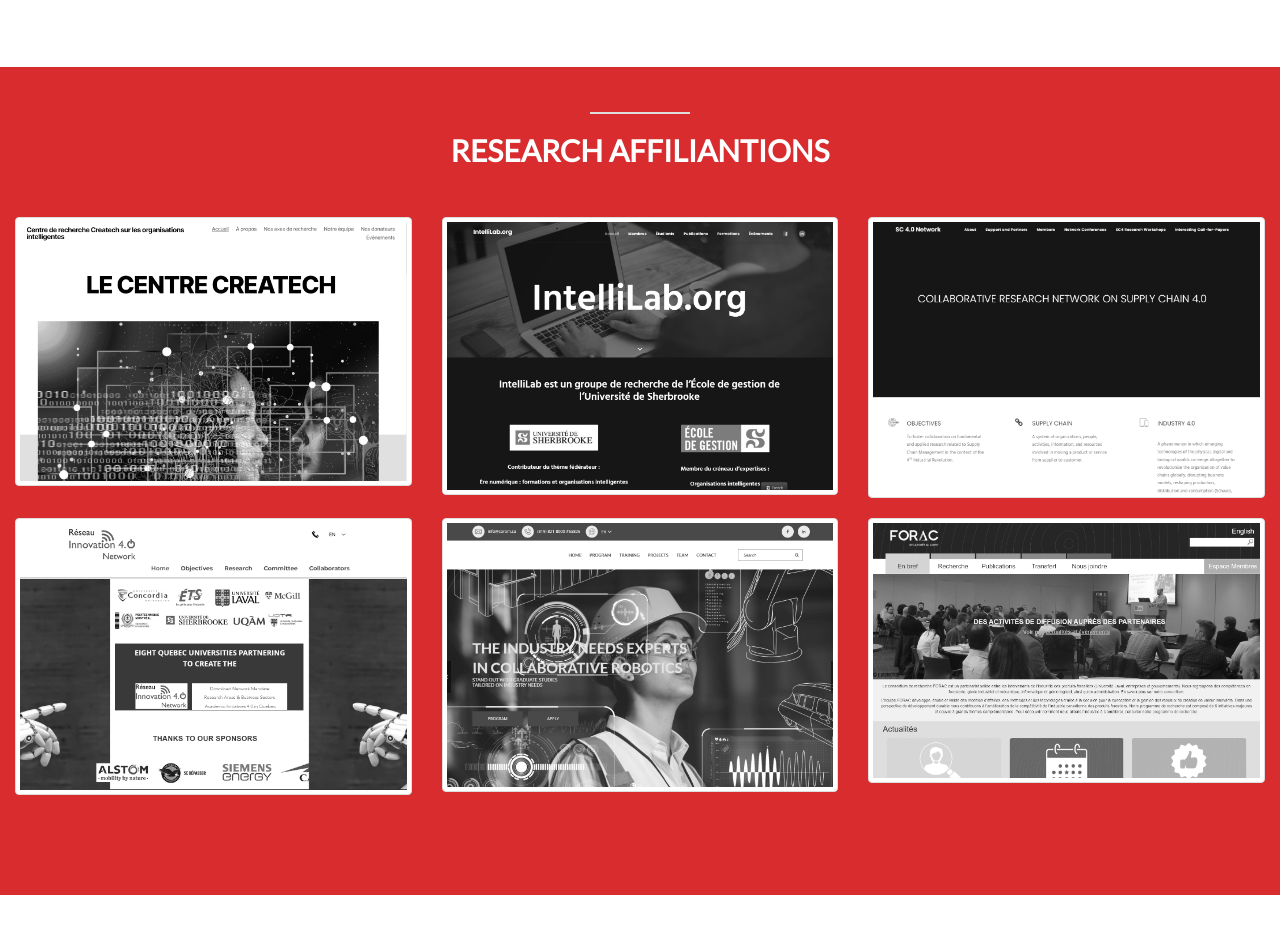
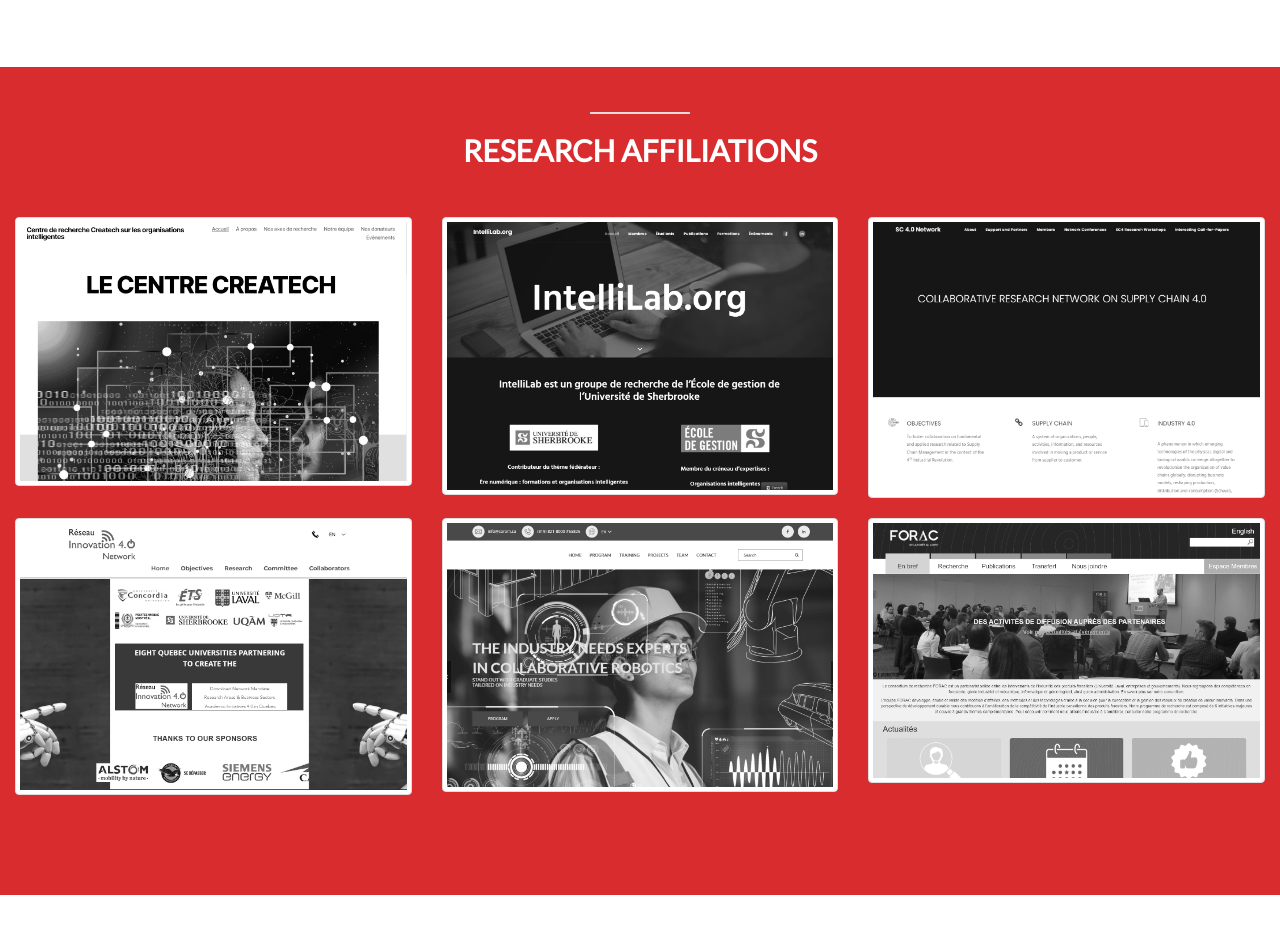
Before and after one commit to lase-gh/lase-gh.github.io, a plain HTML site: page index.html in a window 1280 px wide. Shown: the part 2740-3671 px from the top of the page. Drawn offline with nearby package versions, Linux system fonts and the light colour scheme.

Commit message:
Update index.html

```diff
--- a/index.html
+++ b/index.html
@@ -213,7 +213,7 @@
             <div class="container-fluid">
                 <div class="white-divider"></div>
                 <div class="heading">
-                    <h2>Research Affiliantions</h2>
+                    <h2>Research Affiliations</h2>
                 </div>
                 <div class="row"> <!--à partir de sm ça devient 3 colones-->
                     <div class="col-sm-4">
```
